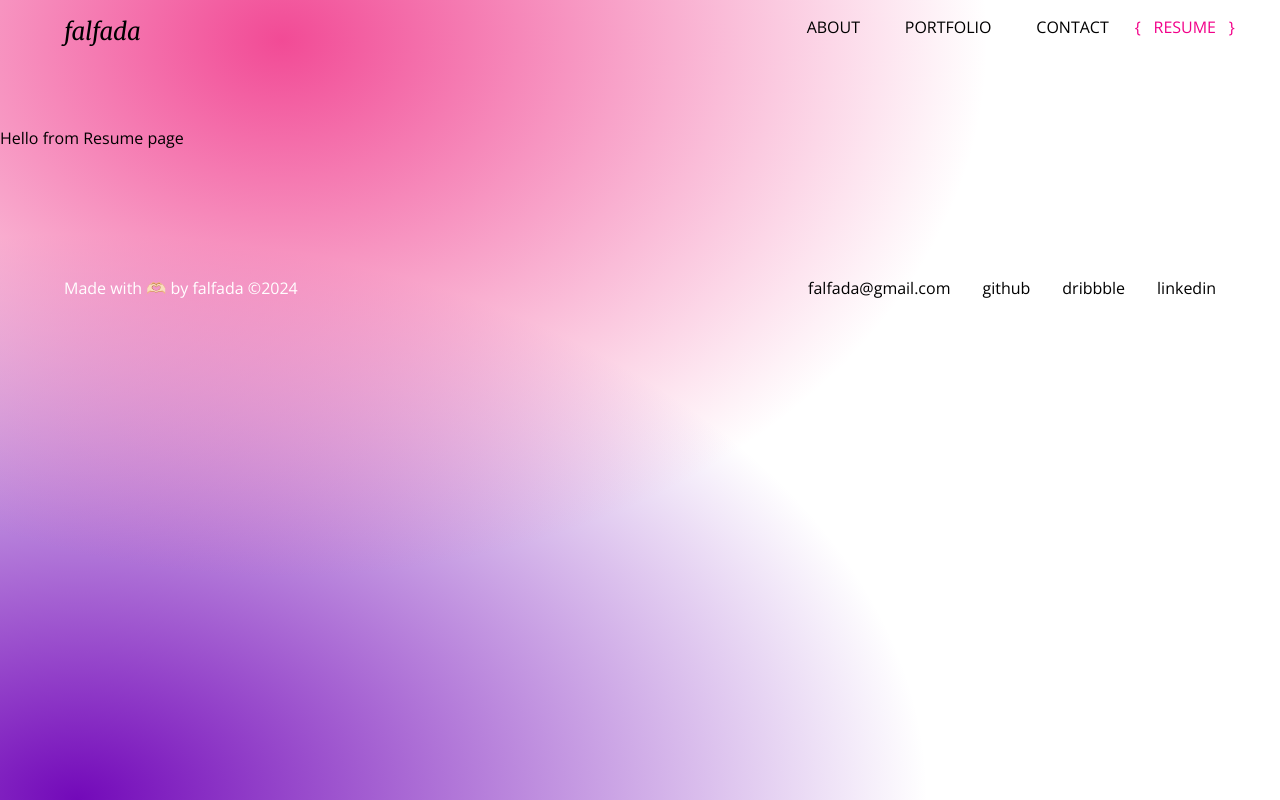
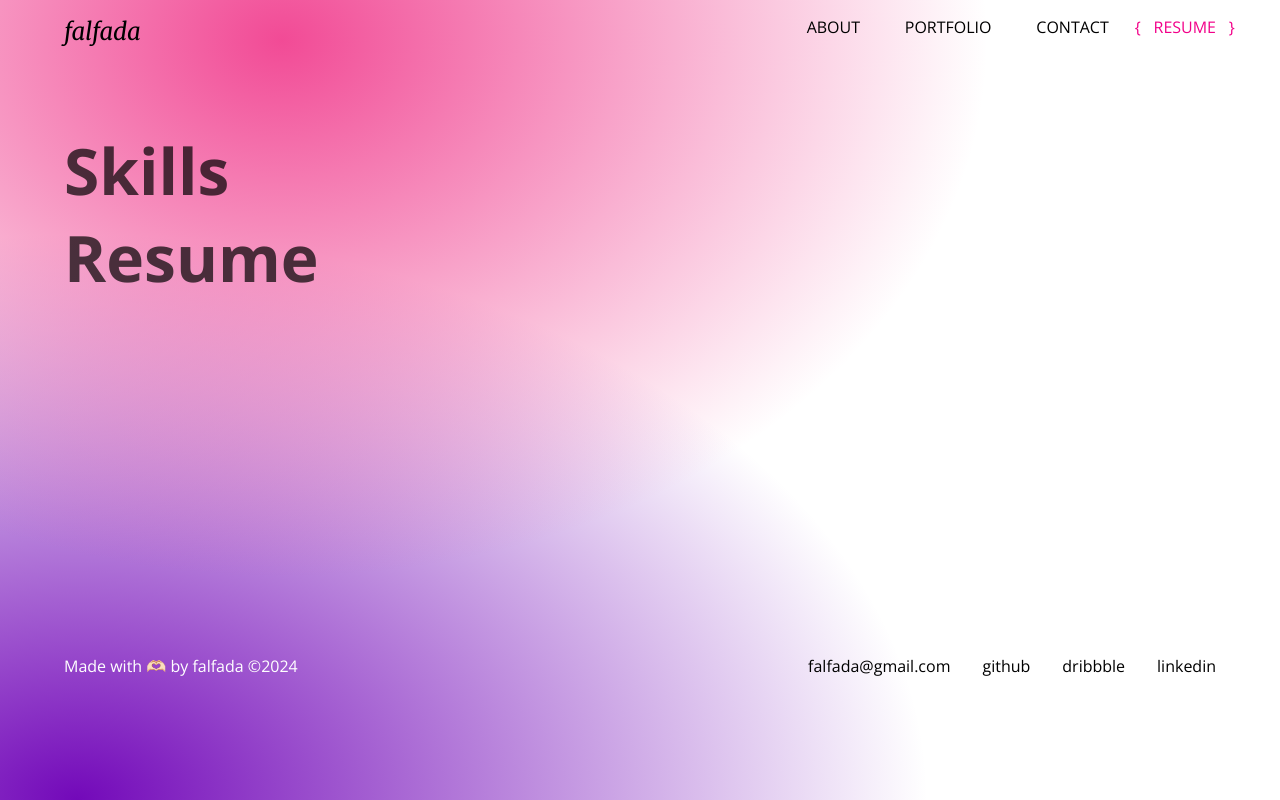
Before and after one commit to falfada/portfolio-falfada, a React (Vite) app: page /Resume in a window 1280 px wide. Built offline with nearby package versions, Linux system fonts and the light colour scheme.

Commit message:
Created resume page

```diff
--- a/src/pages/Resume.jsx
+++ b/src/pages/Resume.jsx
@@ -1,5 +1,31 @@
+import '../scss/pages/Resume.scss';
 export default function Resume(){
+    const fileUrl = 'src/assets/resume.pdf';
+    const fileName = 'resume.pdf';
     return(
-        <>Hello from Resume page</>
+        <section className="container resume">
+            <div className="resume-container">
+                <h2 className="resume-title">Skills</h2>
+                <ul className="resume-content">
+                    <li>UI/UX Design</li>
+                    <li>Responsive Design</li>
+                    <li>HTML/CSS</li>
+                    <li>JavaScript</li>
+                    <li>React</li>
+                    <li>Webpack</li>
+                    <li>Express</li>
+                    <li>Git, Github, Gitlab</li>
+                    <li>RESTful APIs, GraphQL</li>
+                    <li>MongoDB, PostgreSQL, MySQL</li>
+                    <li>Mongoose, Sequelize</li>
+                    <li>Jest</li>
+                    <li>Cross-functional team collaboration</li>
+                </ul>
+            </div>
+            <div className="resume-container">
+                <h2 className="resume-title">Resume</h2>
+                <a className="resume-content" href={fileUrl} download={fileName}>Download file 📥</a>
+            </div>
+        </section>
     )
 }
--- /dev/null
+++ b/src/scss/pages/Resume.scss
@@ -0,0 +1,37 @@
+@import "../variables";
+.resume {
+  height: calc(100vh - 400px);
+  &-container {
+    position: relative;
+    &:hover{
+        .resume-title{
+            color: rgba($black, 1);
+        }
+        .resume-content{
+            opacity: 1;
+            left: 50%;
+        }
+    }
+  }
+  &-title {
+    width: 50%;
+    font-size: 4rem;
+    transition: opacity 0.3s ease;
+    color: rgba($black, 0.7);
+    cursor: pointer;
+  }
+  &-content {
+    width: 50%;
+    display: inline-block;
+    position: absolute;
+    left: 47%;
+    top: 0;
+    opacity: 0;
+    transition: all 0.3s ease-in;
+    color: $black;
+    li {
+      border-bottom: 1px solid $black;
+      padding: 0.5rem 0;
+    }
+  }
+}
```
Also changed, not shown: 1 other file (tests, documents, lock files or other folders).
